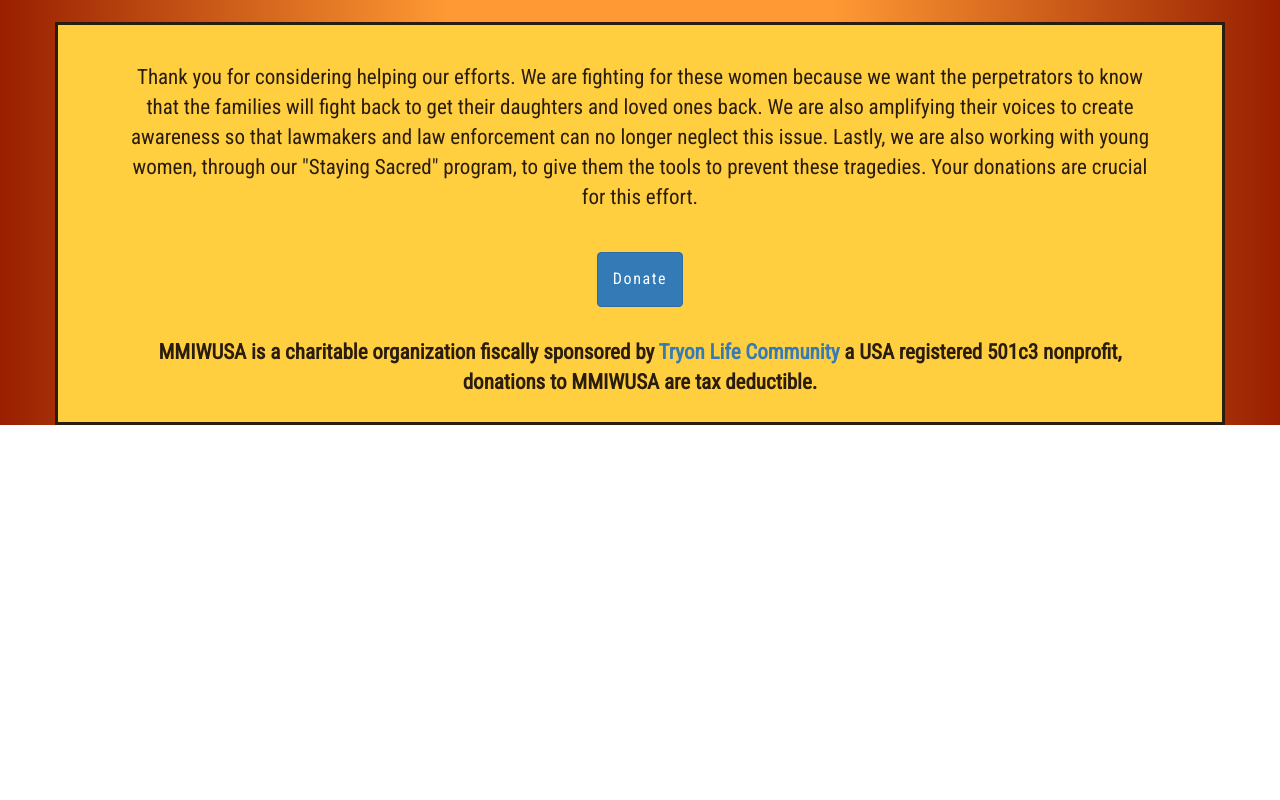
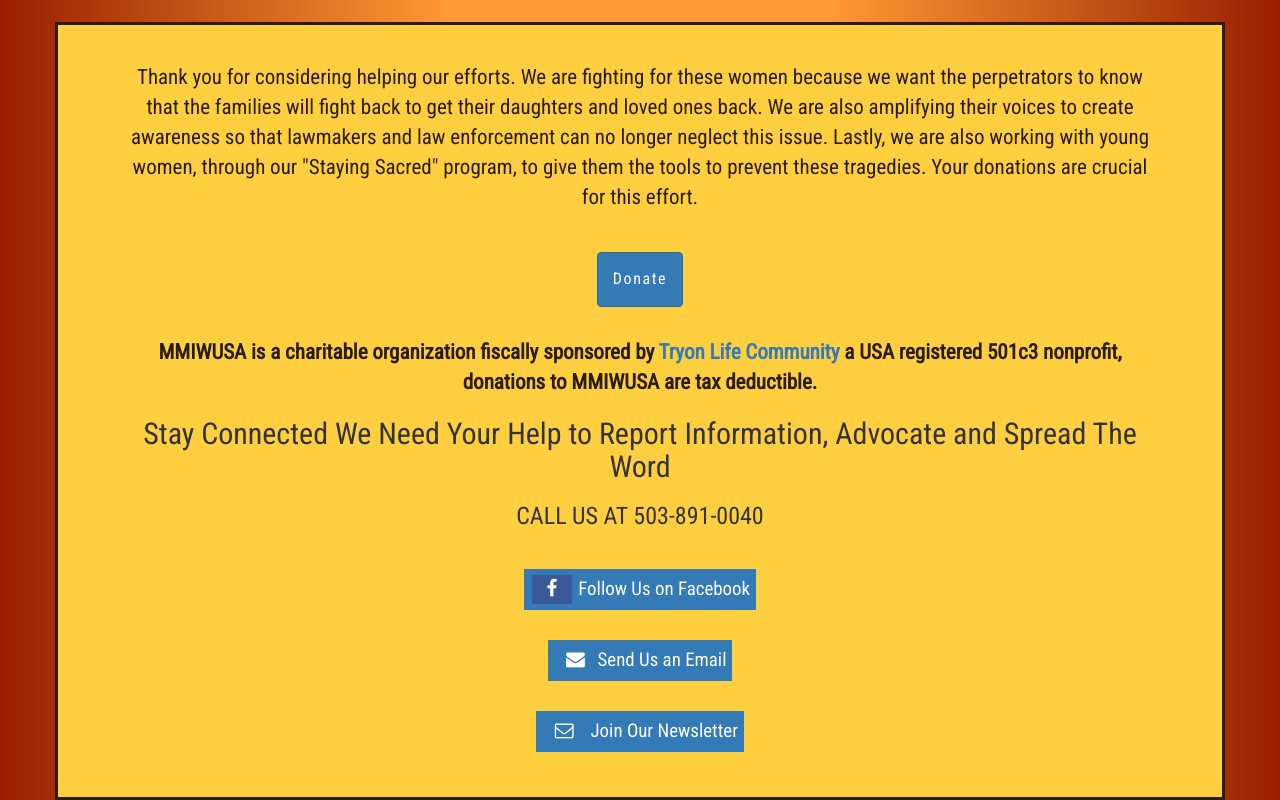
Before and after one commit to jaysonpotter/mmiwusa, a plain HTML site: page donate.html in a window 1280 px wide. Shown: the part 514-1314 px from the top of the page. Before the commit the page ends 939 px from the top, so only its background shows below. Drawn offline with nearby package versions, Linux system fonts and the light colour scheme; a web font is replaced by a local one.

Commit message:
add contact to donate page.

```diff
--- a/donate.html
+++ b/donate.html
@@ -48,6 +48,16 @@
         <br><br>
         <p><strong>MMIWUSA is a charitable organization fiscally sponsored by <a href="http://tryonfarm.org" target="_blank">Tryon Life Community</a> a USA registered 501c3 nonprofit, donations to MMIWUSA are tax deductible.</strong></p>
 
+        <h2 >Stay Connected We Need Your Help to Report Information, Advocate and Spread The Word</h2>
+
+        <h3>CALL US AT 503-891-0040</h3><br>
+
+        <a href="https://www.facebook.com/mmiwusa/" style="font-size: 0.9em;" target="_blank"><button style="border: none;"class="btn-primary" type="button" name="button"><i class="fa fa-facebook"></i> Follow Us on Facebook</button></a>
+        <br><br>
+        <a href="mailto:mmiwusa@gmail.com/" style="font-size: 0.9em;" target="_blank"><button style="border: none;"class="btn-primary" type="button" name="button"><i class="fa fa-envelope"></i>Send Us an Email</button></a>
+        <br><br>
+        <a href="http://aranyasolutions.us3.list-manage.com/subscribe?u=b1430f83c1085a8cc1fa59e27&id=5be3913761" style="font-size: 0.9em;" target="_blank"><button style="border: none;"class="btn-primary" type="button" name="button"><i class="fa fa-envelope-o"></i> Join Our Newsletter</button></a>
+        <br><br>
 
       </div>
 
```
